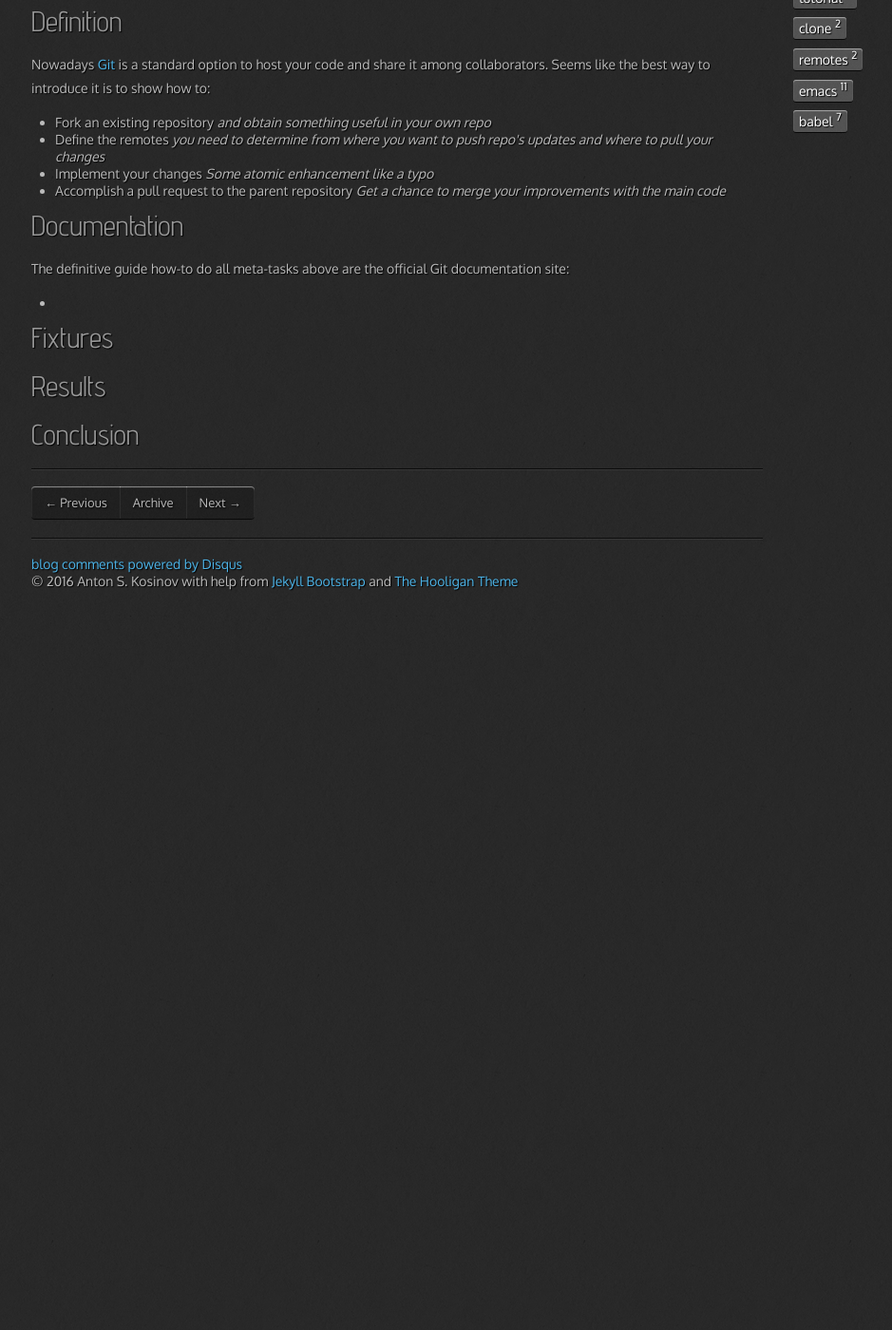
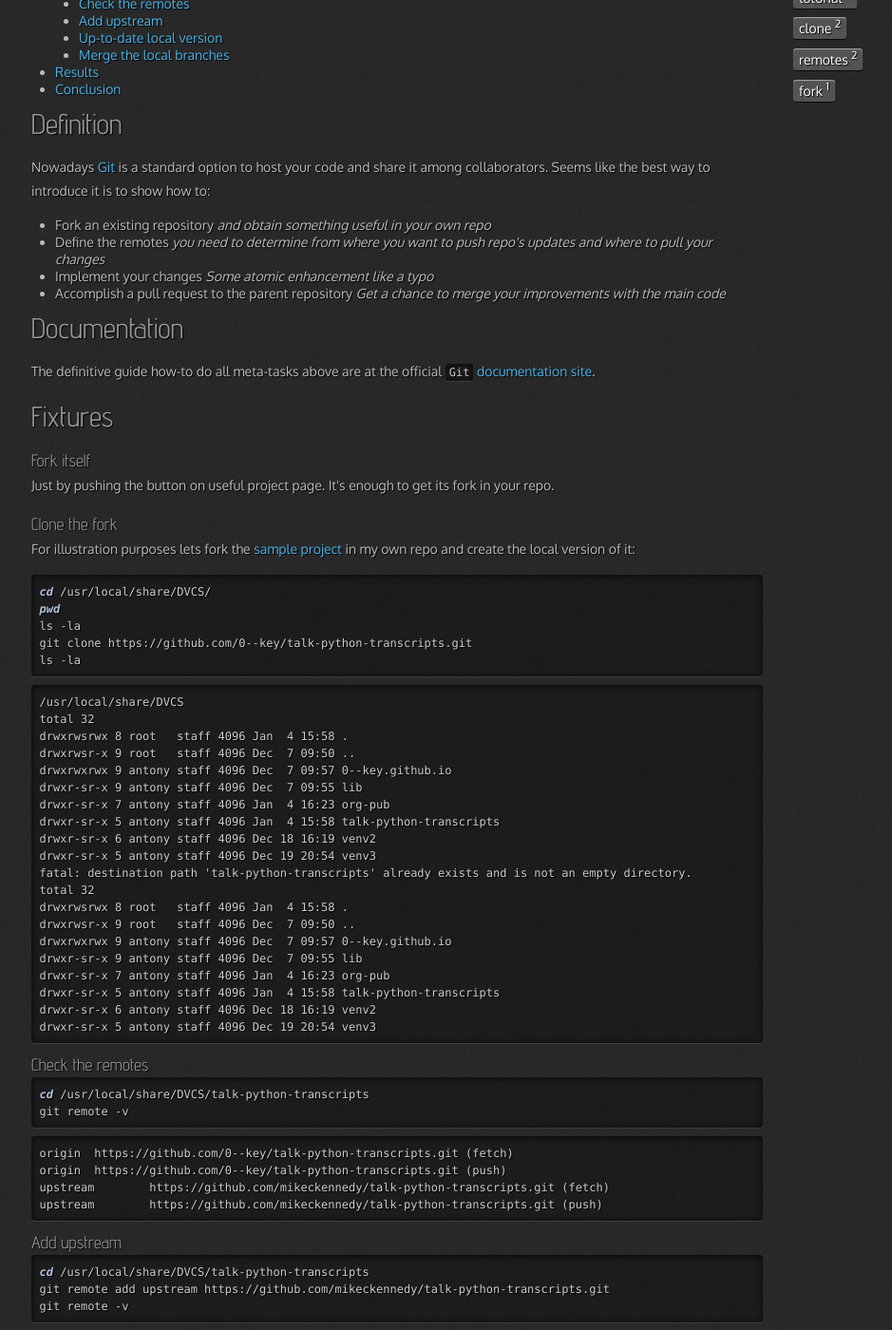
Before and after one commit to 0--key/0--key.github.io, a Jekyll site: the page built from _posts/2016-09-06-fork-git-repository.html, in a window 1280 px wide and 1400 px high, scrolled down 276 px. Shown: the whole window at 95% size, without its empty margins (22-961 px from the left). Built offline with Jekyll 4.4.1, drawn with Linux system fonts in a browser that asks for light colours; nearby versions of some CDN libraries; comment, search, counter and statistics services are not loaded; before the commit the page ends 906 px from its top, so only the background shows below that; some of the changed text lies outside the part shown.

Commit message:
How-to Git fork&clone article template

```diff
--- a/_posts/2016-09-06-fork-git-repository.html
+++ b/_posts/2016-09-06-fork-git-repository.html
@@ -4,7 +4,7 @@ title: Git fork
 tagline: " a valuable project"
 permalink: /git/tips/how-to-fork-repository.html
 categories: [git, literate programming]
-tags: [tutorial, clone, remotes, emacs, babel]
+tags: [tutorial, clone, remotes, fork]
 ---
 <div id="table-of-contents">
 <h2>Table of Contents</h2>
@@ -12,9 +12,18 @@ tags: [tutorial, clone, remotes, emacs, babel]
 <ul>
 <li><a href="#orgheadline1">Definition</a></li>
 <li><a href="#orgheadline2">Documentation</a></li>
-<li><a href="#orgheadline3">Fixtures</a></li>
-<li><a href="#orgheadline4">Results</a></li>
-<li><a href="#orgheadline5">Conclusion</a></li>
+<li><a href="#orgheadline3">Fixtures</a>
+<ul>
+<li><a href="#orgheadline4">Fork itself</a></li>
+<li><a href="#orgheadline5">Clone the fork</a></li>
+<li><a href="#orgheadline6">Check the remotes</a></li>
+<li><a href="#orgheadline7">Add upstream</a></li>
+<li><a href="#orgheadline8">Up-to-date local version</a></li>
+<li><a href="#orgheadline9">Merge the local branches</a></li>
+</ul>
+</li>
+<li><a href="#orgheadline10">Results</a></li>
+<li><a href="#orgheadline11">Conclusion</a></li>
 </ul>
 </div>
 </div>
@@ -45,23 +54,161 @@ to merge your improvements with the main code</i></li>
 <h2 id="orgheadline2">Documentation</h2>
 <div class="outline-text-2" id="text-orgheadline2">
 <p>
-The definitive guide how-to do all meta-tasks above are the official
-Git documentation site:
+The definitive guide how-to do all meta-tasks above are at the official
+<code>Git</code> <a href="https://help.github.com/articles/fork-a-repo/">documentation site</a>.
 </p>
-<ul class="org-ul">
-<li></li>
-</ul>
 </div>
 </div>
 
 <div id="outline-container-orgheadline3" class="outline-2">
 <h2 id="orgheadline3">Fixtures</h2>
+<div class="outline-text-2" id="text-orgheadline3">
+</div><div id="outline-container-orgheadline4" class="outline-3">
+<h3 id="orgheadline4">Fork itself</h3>
+<div class="outline-text-3" id="text-orgheadline4">
+<p>
+Just by pushing the button on useful project
+  page. It's enough to get its fork in your
+  repo.
+</p>
+</div>
 </div>
 
-<div id="outline-container-orgheadline4" class="outline-2">
-<h2 id="orgheadline4">Results</h2>
+<div id="outline-container-orgheadline5" class="outline-3">
+<h3 id="orgheadline5">Clone the fork</h3>
+<div class="outline-text-3" id="text-orgheadline5">
+<p>
+For illustration purposes lets fork the <a href="https://github.com/mikeckennedy/talk-python-transcripts">sample project</a> in my own repo
+and create the local version of it:
+</p>
+<div class="org-src-container">
+
+<pre class="src src-sh"><span style="color: #b0c4de; font-weight: bold; font-style: italic;">cd</span> /usr/local/share/DVCS/
+<span style="color: #b0c4de; font-weight: bold; font-style: italic;">pwd</span>
+ls -la
+git clone https://github.com/0--key/talk-python-transcripts.git
+ls -la
+</pre>
 </div>
 
-<div id="outline-container-orgheadline5" class="outline-2">
-<h2 id="orgheadline5">Conclusion</h2>
+<pre class="example">
+/usr/local/share/DVCS
+total 32
+drwxrwsrwx 8 root   staff 4096 Jan  4 15:58 .
+drwxrwsr-x 9 root   staff 4096 Dec  7 09:50 ..
+drwxrwxrwx 9 antony staff 4096 Dec  7 09:57 0--key.github.io
+drwxr-sr-x 9 antony staff 4096 Dec  7 09:55 lib
+drwxr-sr-x 7 antony staff 4096 Jan  4 16:23 org-pub
+drwxr-sr-x 5 antony staff 4096 Jan  4 15:58 talk-python-transcripts
+drwxr-sr-x 6 antony staff 4096 Dec 18 16:19 venv2
+drwxr-sr-x 5 antony staff 4096 Dec 19 20:54 venv3
+fatal: destination path 'talk-python-transcripts' already exists and is not an empty directory.
+total 32
+drwxrwsrwx 8 root   staff 4096 Jan  4 15:58 .
+drwxrwsr-x 9 root   staff 4096 Dec  7 09:50 ..
+drwxrwxrwx 9 antony staff 4096 Dec  7 09:57 0--key.github.io
+drwxr-sr-x 9 antony staff 4096 Dec  7 09:55 lib
+drwxr-sr-x 7 antony staff 4096 Jan  4 16:23 org-pub
+drwxr-sr-x 5 antony staff 4096 Jan  4 15:58 talk-python-transcripts
+drwxr-sr-x 6 antony staff 4096 Dec 18 16:19 venv2
+drwxr-sr-x 5 antony staff 4096 Dec 19 20:54 venv3
+</pre>
 </div>
+</div>
+
+<div id="outline-container-orgheadline6" class="outline-3">
+<h3 id="orgheadline6">Check the remotes</h3>
+<div class="outline-text-3" id="text-orgheadline6">
+<div class="org-src-container">
+
+<pre class="src src-sh"><span style="color: #b0c4de; font-weight: bold; font-style: italic;">cd</span> /usr/local/share/DVCS/talk-python-transcripts
+git remote -v
+</pre>
+</div>
+
+<pre class="example">
+origin  https://github.com/0--key/talk-python-transcripts.git (fetch)
+origin  https://github.com/0--key/talk-python-transcripts.git (push)
+upstream        https://github.com/mikeckennedy/talk-python-transcripts.git (fetch)
+upstream        https://github.com/mikeckennedy/talk-python-transcripts.git (push)
+</pre>
+</div>
+</div>
+
+<div id="outline-container-orgheadline7" class="outline-3">
+<h3 id="orgheadline7">Add upstream</h3>
+<div class="outline-text-3" id="text-orgheadline7">
+<div class="org-src-container">
+
+<pre class="src src-sh"><span style="color: #b0c4de; font-weight: bold; font-style: italic;">cd</span> /usr/local/share/DVCS/talk-python-transcripts
+git remote add upstream https://github.com/mikeckennedy/talk-python-transcripts.git
+git remote -v
+</pre>
+</div>
+
+<pre class="example">
+fatal: remote upstream already exists.
+origin  https://github.com/0--key/talk-python-transcripts.git (fetch)
+origin  https://github.com/0--key/talk-python-transcripts.git (push)
+upstream        https://github.com/mikeckennedy/talk-python-transcripts.git (fetch)
+upstream        https://github.com/mikeckennedy/talk-python-transcripts.git (push)
+</pre>
+</div>
+</div>
+
+<div id="outline-container-orgheadline8" class="outline-3">
+<h3 id="orgheadline8">Up-to-date local version</h3>
+<div class="outline-text-3" id="text-orgheadline8">
+<div class="org-src-container">
+
+<pre class="src src-sh"><span style="color: #b0c4de; font-weight: bold; font-style: italic;">cd</span> /usr/local/share/DVCS/talk-python-transcripts
+git fetch upstream
+</pre>
+</div>
+</div>
+</div>
+
+<div id="outline-container-orgheadline9" class="outline-3">
+<h3 id="orgheadline9">Merge the local branches</h3>
+<div class="outline-text-3" id="text-orgheadline9">
+<div class="org-src-container">
+
+<pre class="src src-sh"><span style="color: #b0c4de; font-weight: bold; font-style: italic;">cd</span> /usr/local/share/DVCS/talk-python-transcripts
+git merge upstream/master
+</pre>
+</div>
+
+<pre class="example">
+Already up-to-date.
+</pre>
+</div>
+</div>
+</div>
+
+<div id="outline-container-orgheadline10" class="outline-2">
+<h2 id="orgheadline10">Results</h2>
+<div class="outline-text-2" id="text-orgheadline10">
+<p>
+Now we have a local version of our forked repository.
+It is up-to-dated with upstream repository but not synced yet
+with the origin.
+</p>
+<div class="org-src-container">
+
+<pre class="src src-sh"><span style="color: #b0c4de; font-weight: bold; font-style: italic;">cd</span> /usr/local/share/DVCS/talk-python-transcripts
+git status
+</pre>
+</div>
+
+<pre class="example">
+On branch master
+Your branch is up-to-date with 'origin/master'.
+nothing to commit, working directory clean
+</pre>
+</div>
+</div>
+
+
+<div id="outline-container-orgheadline11" class="outline-2">
+<h2 id="orgheadline11">Conclusion</h2>
+</div>
```
